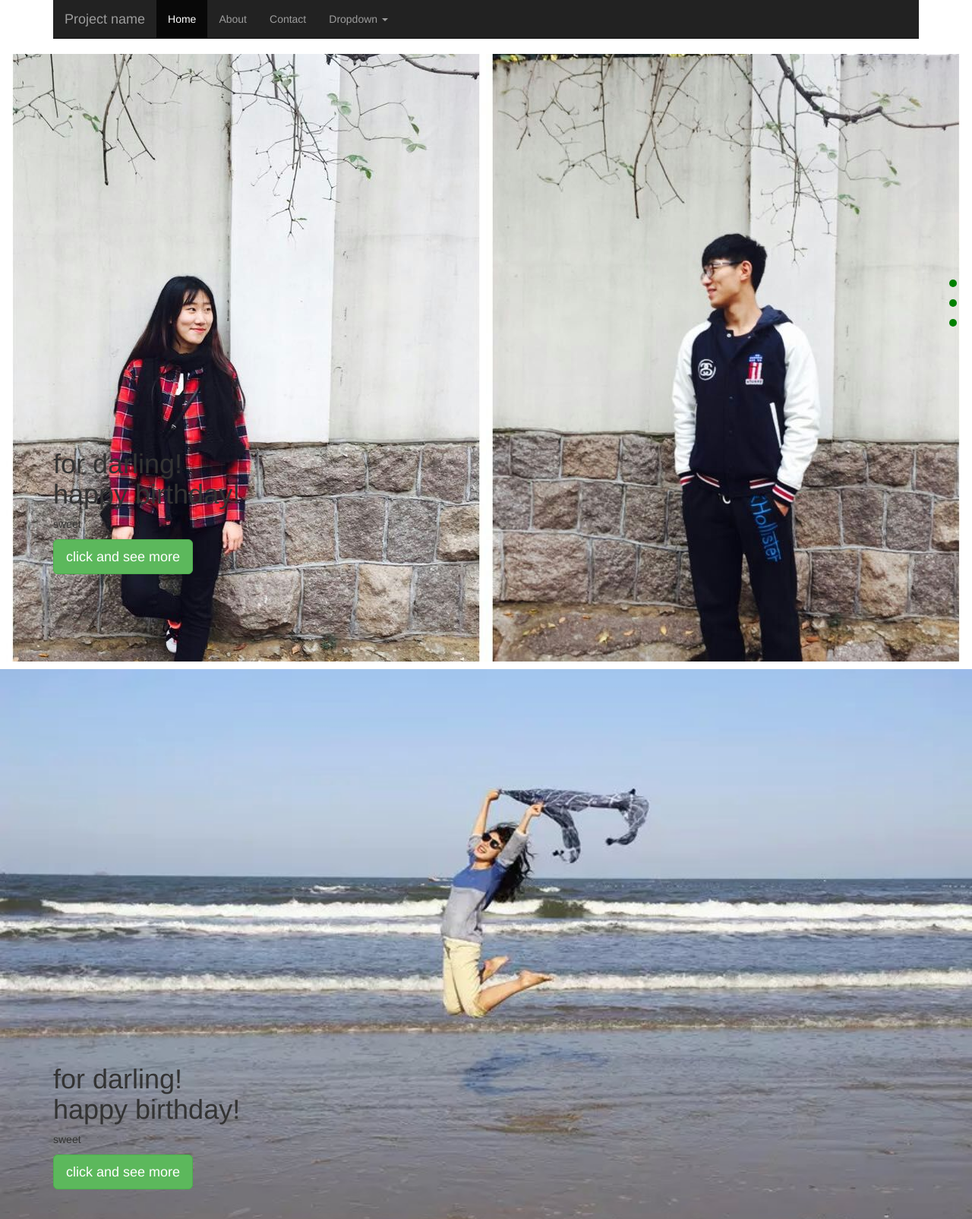
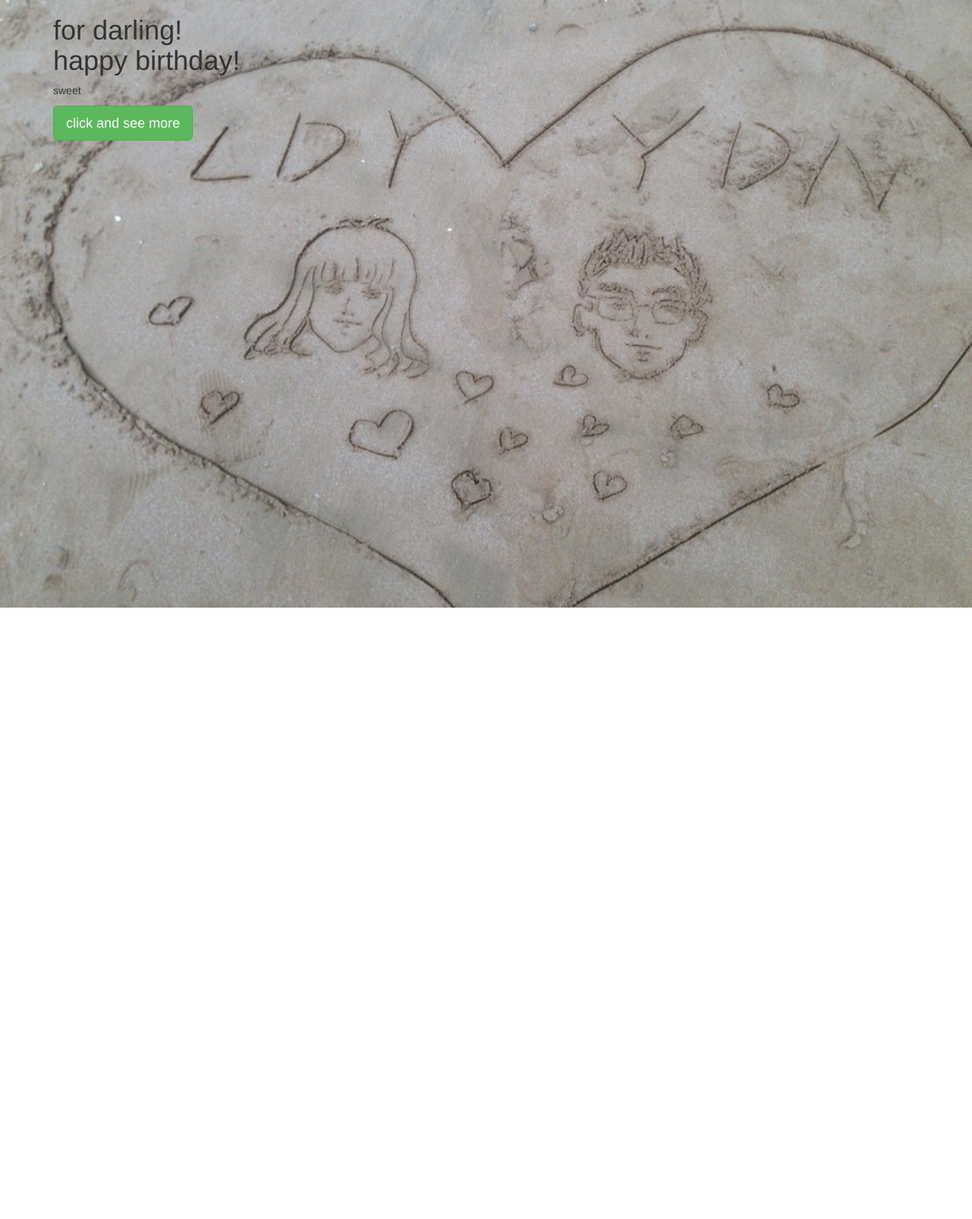
Before and after one commit to gary-yan/for-darling, a plain HTML site: page index.html in a window 1280 px wide. Shown: the top 1605 px of the page at 76% size. After the commit the page ends 800 px from the top, so only its background shows below. Drawn offline with Linux system fonts and the light colour scheme.

Commit message:
Revert "for darling"
This reverts commit 305f37ba79f454b3b9e191ee3c6e3fe0effb57cd.

```diff
--- a/app.css
+++ b/app.css
@@ -1,11 +1,6 @@
 h1,h3,p,button{
     font-family: "Helvetica Neue", Helvetica, Arial, sans-serif;
 }
-.row{
-    margin-top: 500px;
-    margin-right:50px;
-}
-
 .onepage{
     height:750px;
 }
@@ -17,46 +12,5 @@ h1,h3,p,button{
     background-size: cover;
 }
 #onepagebg{
-    background-image: url("images/we.jpg");
-}
-#twopagebg{
-    background-image: url("images/jump.jpg");
-}
-#thirdpagebg{
     background-image: url("images/drawing.jpg");
 }
-.thirdpage-bg{
-    height: 800px;
-    width: 100%;
-    position: absolute;
-    background-position: center center;
-    background-size: cover;
-}
-
-.side-nav{
-    position: fixed;
-    top: 45%;
-    right: 20px;
-    z-index: 1;
-}
-
-.side-nav ul.nav-side-nav{
-    text-align: center;
-    list-style: none;
-    margin: 0;
-    padding-left: 0;
-}
-.side-nav ul.nav-side-nav >li{
-    display: block;
-    line-height: 1.45em;
-    margin: 0;
-    padding:8px 0;
-}
-
-.side-nav ul.nav-side-nav >li >a{
-    display: block;
-    width: 10px;
-    height: 10px;
-    border-radius: 50%;
-    background: green;
-}
--- a/index.html
+++ b/index.html
@@ -8,62 +8,8 @@
     <link rel="stylesheet" href="bootstrap.min.css">
     <link rel="stylesheet" href="app.css">
 </head>
-
 <body>
-
-<div class="side-nav" role="navigation">
-    <ul class="nav-side-nav">
-        <li><a class="tooltip-side-nav" href="#onepage"></a> </li>
-        <li><a class="tooltip-side-nav" href="#twopage"></a> </li>
-        <li><a class="tooltip-side-nav" href="#threepage"></a> </li>
-
-    </ul>
-</div>
-
-
-<div class="navbar-wrapper">
-    <div class="container">
-
-        <nav class="navbar navbar-inverse navbar-static-top">
-            <div class="container">
-                <div class="navbar-header">
-                    <button type="button" class="navbar-toggle collapsed" data-toggle="collapse" data-target="#navbar" aria-expanded="false" aria-controls="navbar">
-                        <span class="sr-only">Toggle navigation</span>
-                        <span class="icon-bar"></span>
-                        <span class="icon-bar"></span>
-                        <span class="icon-bar"></span>
-                    </button>
-                    <a class="navbar-brand" href="#">Project name</a>
-                </div>
-                <div id="navbar" class="navbar-collapse collapse">
-                    <ul class="nav navbar-nav">
-                        <li class="active"><a href="#">Home</a></li>
-                        <li><a href="#about">About</a></li>
-                        <li><a href="#contact">Contact</a></li>
-                        <li class="dropdown">
-                            <a href="#" class="dropdown-toggle" data-toggle="dropdown" role="button" aria-haspopup="true" aria-expanded="false">Dropdown <span class="caret"></span></a>
-                            <ul class="dropdown-menu">
-                                <li><a href="#">Action</a></li>
-                                <li><a href="#">Another action</a></li>
-                                <li><a href="#">Something else here</a></li>
-                                <li role="separator" class="divider"></li>
-                                <li class="dropdown-header">Nav header</li>
-                                <li><a href="#">Separated link</a></li>
-                                <li><a href="#">One more separated link</a></li>
-                            </ul>
-                        </li>
-                    </ul>
-                </div>
-            </div>
-        </nav>
-
-    </div>
-</div>
-
-
-
-
-    <div class="onepage" id="onepage" >
+    <div class="onepage" >
         <div class="onepage-bg" id="onepagebg"></div>
             <div class="container">
                <div class="row">
@@ -84,57 +30,5 @@
             </div>
 
     </div>
-<br>
-<br>
-<br>
-
-
-
-    <div class="onepage" id="twopage" >
-        <div class="onepage-bg" id="twopagebg"></div>
-        <div class="container">
-            <div class="row">
-                <div class="title-text">
-                    <div class="col-md-12 headfontsize">
-                        <h1 class="headh1content">
-                            for darling!<br>
-                            happy birthday!
-                        </h1>
-                        <p> sweet</p>
-                        <p class="btn-app-store">
-                            <a class="btn btn-success btn-lg" href="#">click and see more</a>
-                        </p>
-                    </div>
-                </div>
-            </div>
-
-        </div>
-
-    </div>
-<br>
-<br>
-<br>
-
-    <div class="onepage" id="threepage">
-        <div class="thirdpage-bg" id="thirdpagebg"></div>
-        <div class="container">
-            <div class="row">
-                <div class="title-text">
-            <div class="col-md-12 headfontsize">
-                <h1 class="headh1content">
-                    for darling!<br>
-                    happy birthday!
-                </h1>
-                <p> sweet</p>
-                <p class="btn-app-store">
-                    <a class="btn btn-success btn-lg" href="#">click and see more</a>
-                </p>
-            </div>
-                </div>
-
-            </div>
-        </div>
-
-    </div>
 </body>
 </html>
```
Also changed, not shown: images/jump.jpg (deleted), images/we.jpg (deleted).
